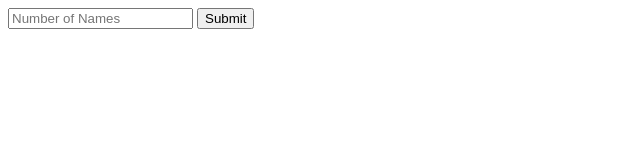
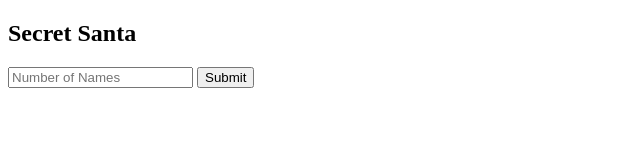
Before and after one commit to waleedmalik7/Secret_Santa, a website: page public/index.html in a window 1280 px wide. Shown: the whole page, without its empty margins (0-640 px from the left). Drawn offline with Linux system fonts and the light colour scheme.

Commit message:
added css tags, TBD

```diff
--- a/public/index.html
+++ b/public/index.html
@@ -4,22 +4,22 @@
     <meta charset="UTF-8">
     <meta name="viewport" content="width=device-width, initial-scale=1.0">
     <title>Secret Santa</title>
+    <!-- image -->
 </head>
 <body>
+    <div class="title-container">
+        <h2>Secret Santa</h2>
+        <!-- image -->
+    </div>
     <div class="form-container-1">
         <form class="first-form">
             <input type="text" id="names" name="name_count" placeholder="Number of Names">
             <input type="submit" value="Submit">
+            <!-- image -->
         </form>
     </div>
     <div class="form-container-2">
     </div>
-
-    <!-- <form action="">
-        <input type="text" id="name1" name="fname">
-        <input type="text" id="name2" name="lname">
-        <input type="submit" value="Submit">
-    </form> -->
     <script src="app.js"></script>
 </body>
 
--- a/public/styles.css
+++ b/public/styles.css
@@ -0,0 +1,43 @@
+body{
+
+}
+
+.title-container{
+
+}
+
+.title-container h2{
+
+}
+
+.title-container img{
+
+}
+
+.form-container-1{
+
+}
+
+.form-container-1 img{
+
+}
+
+.form-container-1 input[]{
+
+}
+
+.form-container-1 input[]{
+
+}
+
+.form-container-2{
+
+}
+
+.form-container-2 input[]{
+
+}
+
+.form-container-2 input[]{
+
+}
```
